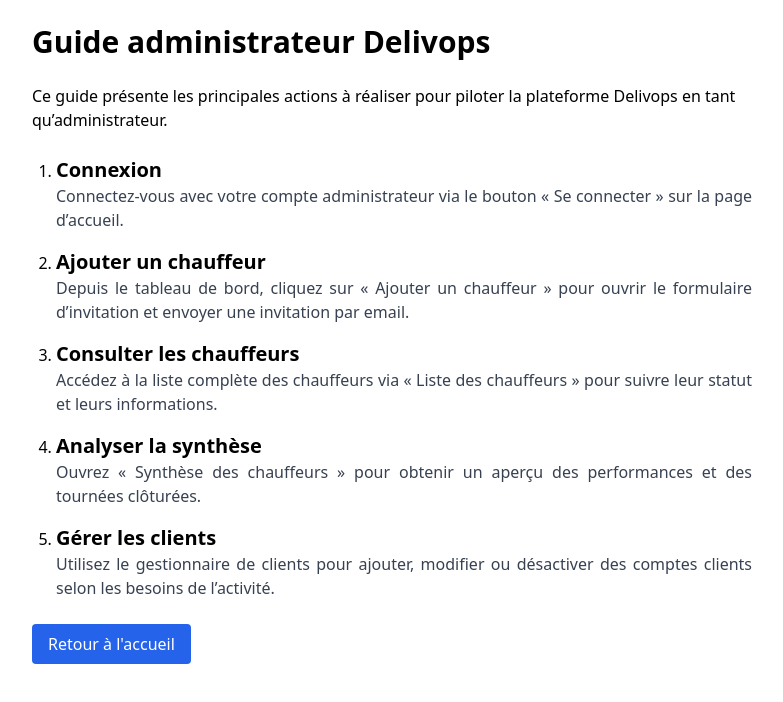
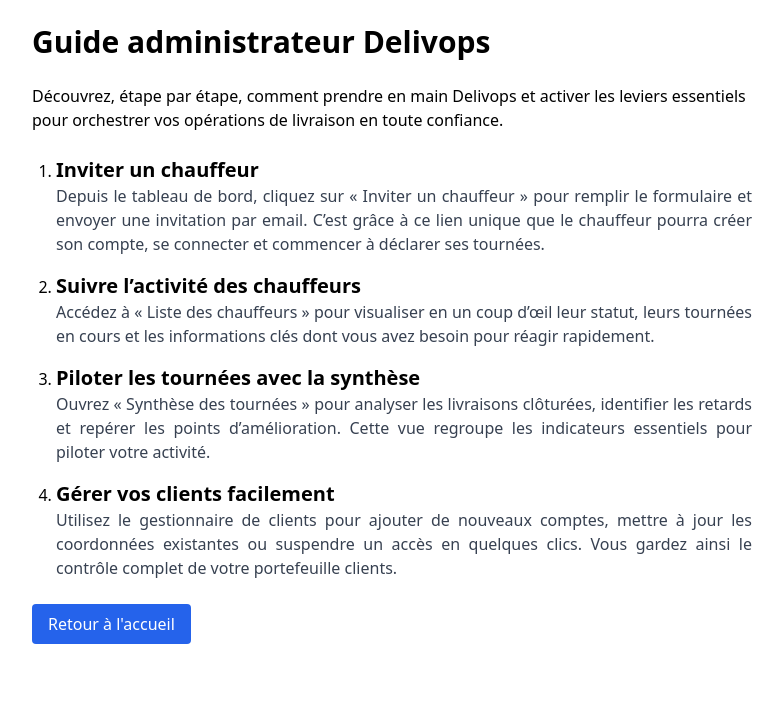
Before and after one commit to delivops-app/delivops-codexv2, a Next.js app in the folder frontend/: page /aide/admin in a window 1280 px wide. Shown: the top 702 px of the page, without its empty margins (248-1031 px from the left). Built offline with nearby package versions, Linux system fonts and the light colour scheme.

Commit message:
Améliore le guide administrateur

```diff
--- a/frontend/app/aide/admin/page.tsx
+++ b/frontend/app/aide/admin/page.tsx
@@ -2,29 +2,24 @@
 
 const steps = [
   {
-    title: 'Connexion',
+    title: 'Inviter un chauffeur',
     description:
-      "Connectez-vous avec votre compte administrateur via le bouton « Se connecter » sur la page d’accueil.",
+      "Depuis le tableau de bord, cliquez sur « Inviter un chauffeur » pour remplir le formulaire et envoyer une invitation par email. C’est grâce à ce lien unique que le chauffeur pourra créer son compte, se connecter et commencer à déclarer ses tournées.",
   },
   {
-    title: 'Ajouter un chauffeur',
+    title: 'Suivre l’activité des chauffeurs',
     description:
-      "Depuis le tableau de bord, cliquez sur « Ajouter un chauffeur » pour ouvrir le formulaire d’invitation et envoyer une invitation par email.",
+      "Accédez à « Liste des chauffeurs » pour visualiser en un coup d’œil leur statut, leurs tournées en cours et les informations clés dont vous avez besoin pour réagir rapidement.",
   },
   {
-    title: 'Consulter les chauffeurs',
+    title: 'Piloter les tournées avec la synthèse',
     description:
-      "Accédez à la liste complète des chauffeurs via « Liste des chauffeurs » pour suivre leur statut et leurs informations.",
+      "Ouvrez « Synthèse des tournées » pour analyser les livraisons clôturées, identifier les retards et repérer les points d’amélioration. Cette vue regroupe les indicateurs essentiels pour piloter votre activité.",
   },
   {
-    title: 'Analyser la synthèse',
+    title: 'Gérer vos clients facilement',
     description:
-      "Ouvrez « Synthèse des chauffeurs » pour obtenir un aperçu des performances et des tournées clôturées.",
-  },
-  {
-    title: 'Gérer les clients',
-    description:
-      "Utilisez le gestionnaire de clients pour ajouter, modifier ou désactiver des comptes clients selon les besoins de l’activité.",
+      "Utilisez le gestionnaire de clients pour ajouter de nouveaux comptes, mettre à jour les coordonnées existantes ou suspendre un accès en quelques clics. Vous gardez ainsi le contrôle complet de votre portefeuille clients.",
   },
 ]
 
@@ -33,8 +28,9 @@
     <main className="mx-auto flex min-h-screen max-w-3xl flex-col gap-6 p-6">
       <h1 className="text-3xl font-bold">Guide administrateur Delivops</h1>
       <p>
-        Ce guide présente les principales actions à réaliser pour piloter la plateforme
-        Delivops en tant qu’administrateur.
+        Découvrez, étape par étape, comment prendre en main Delivops et activer les
+        leviers essentiels pour orchestrer vos opérations de livraison en toute
+        confiance.
       </p>
       <ol className="list-decimal space-y-4 pl-6">
         {steps.map((step) => (
```
